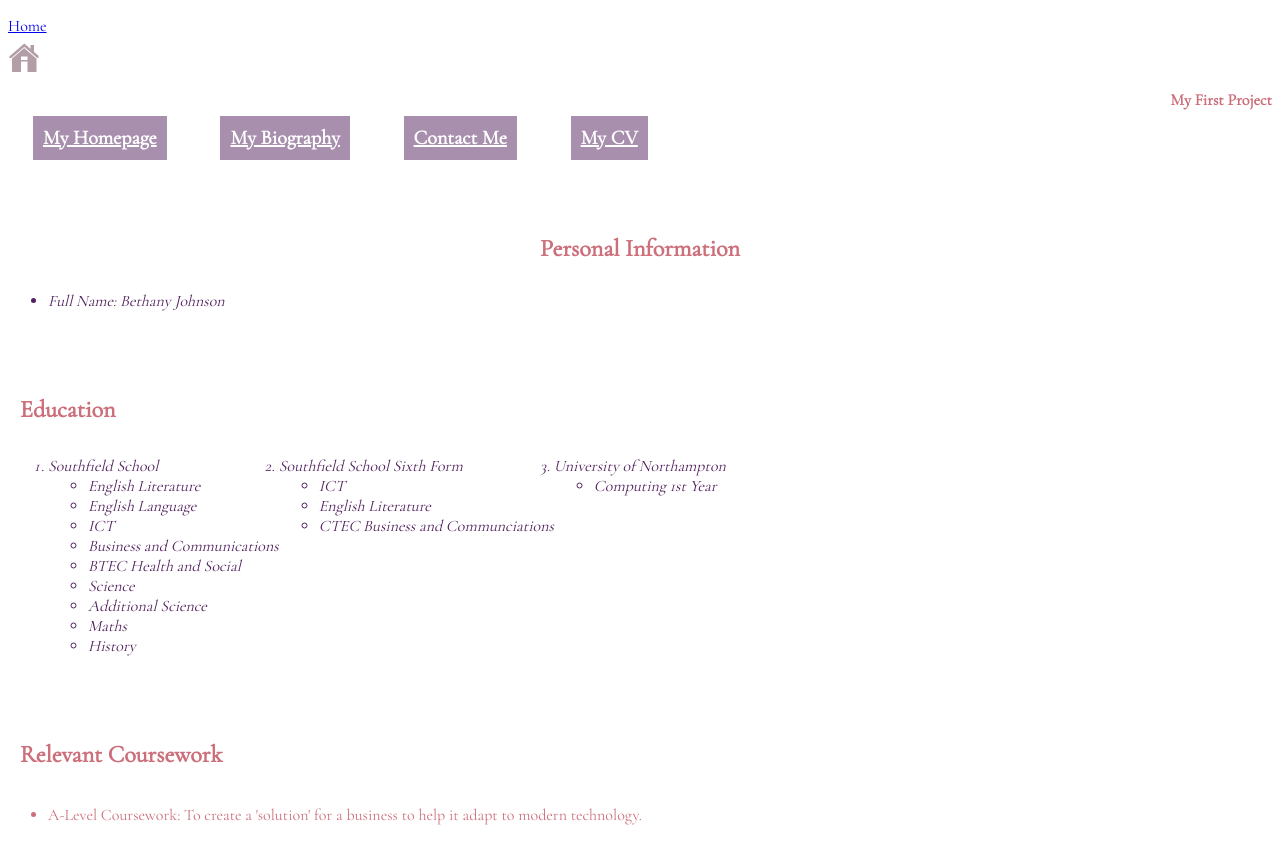
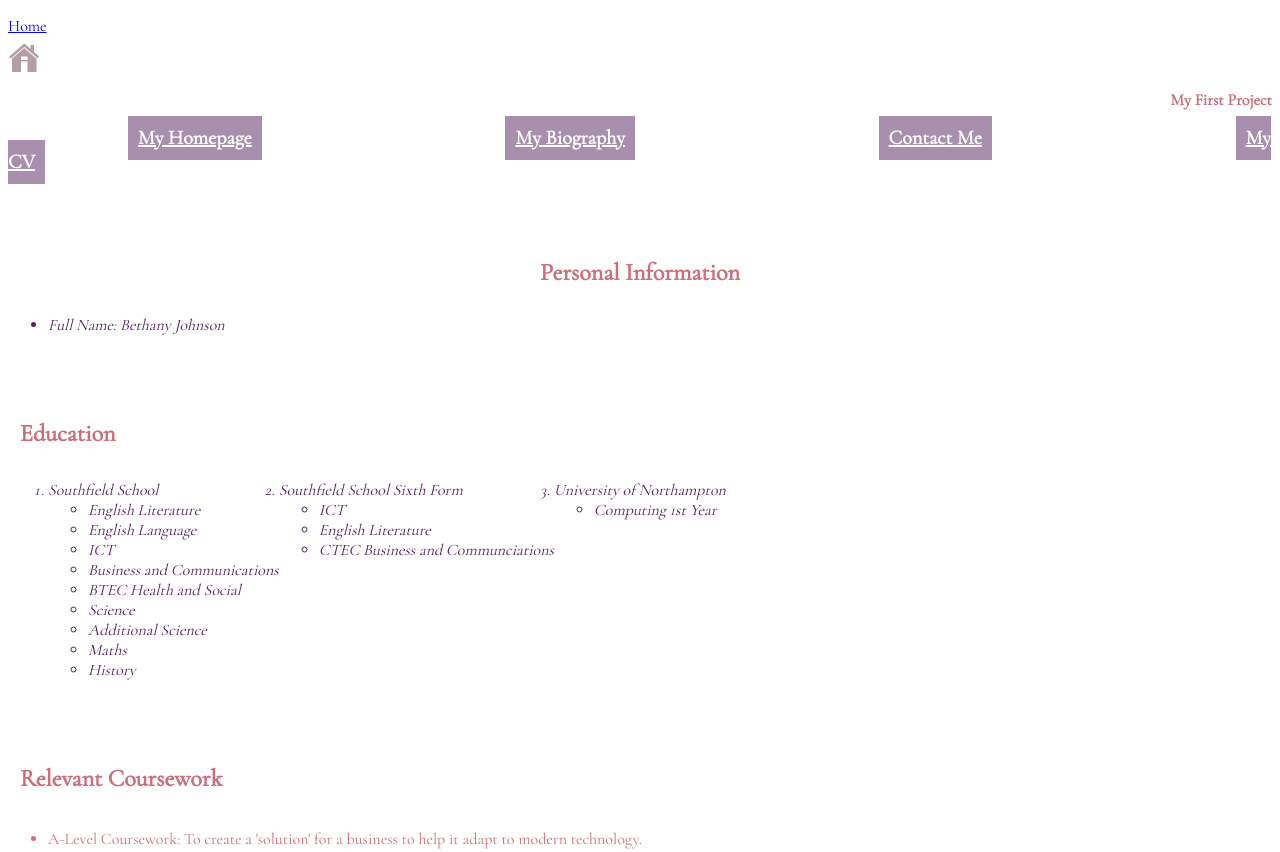
Before and after one commit to BethJohnson/csy1018-a1, a plain HTML site: page cv.html in a window 1280 px wide. Shown: the top 852 px of the page. Drawn offline with nearby package versions, Linux system fonts and the light colour scheme.

Commit message:
Navigation Margins

```diff
--- a/css/style2.css
+++ b/css/style2.css
@@ -19,7 +19,7 @@ body {
       justify-content: space-between;
       align-items: center;
       padding: 0.5em;
-      margin: 1.25em;
+      margin: 6em;
   }
 
 
```
